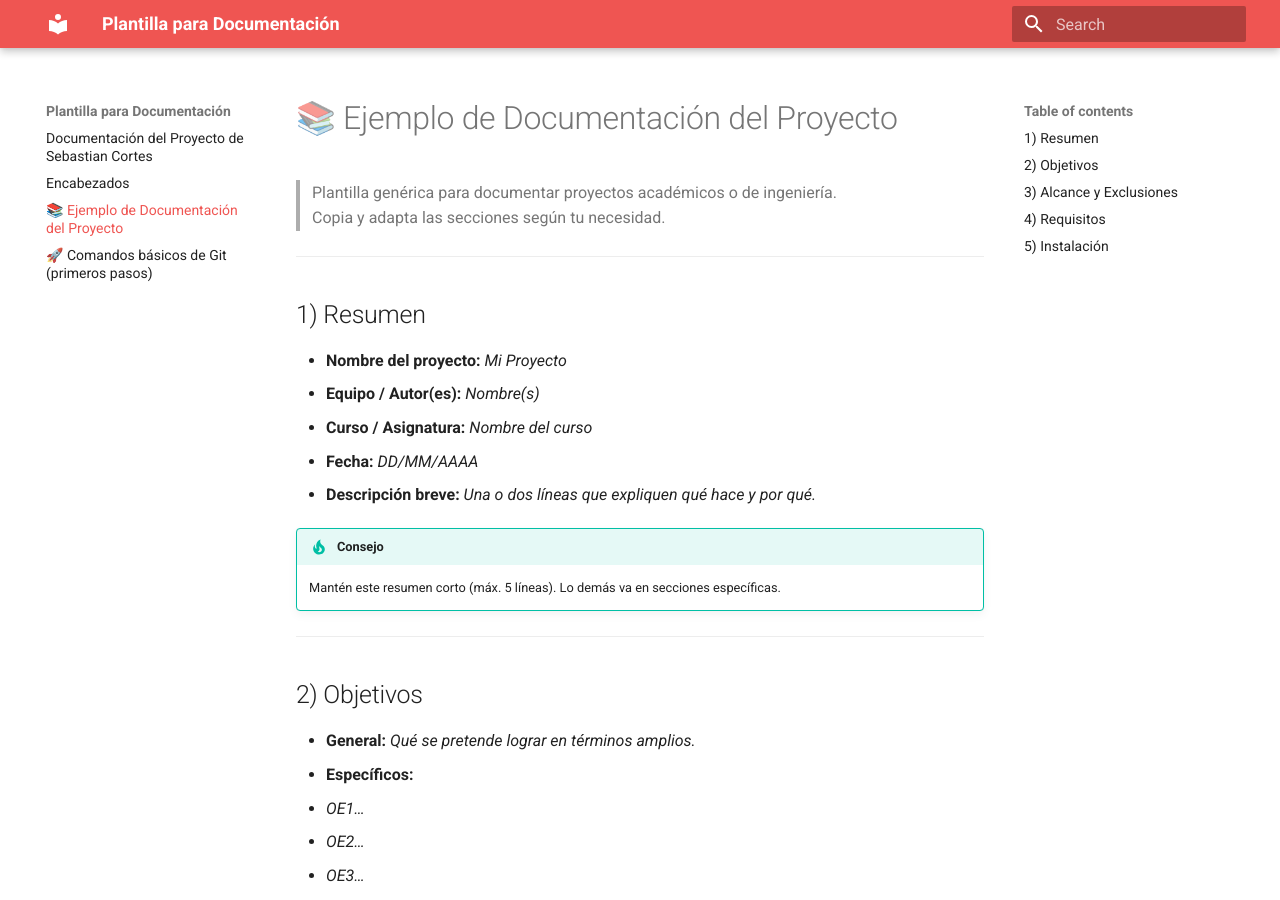
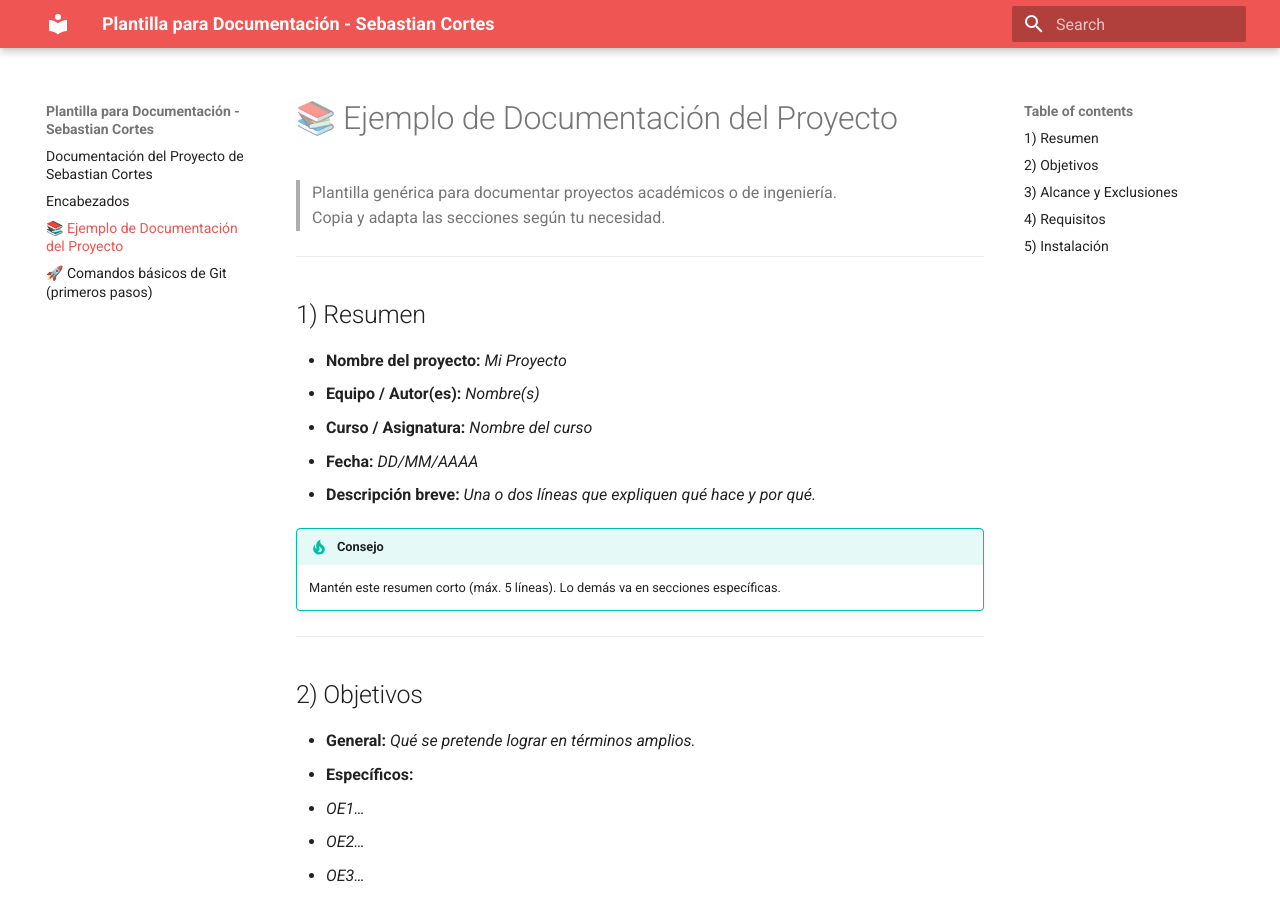
Before and after one commit to sebastiancortesgutierrez002-eng/sf-k-rfp0, an MkDocs documentation site: the page built from docs/ejemplo.md, in a window 1280 px wide and 900 px high. Built offline with MkDocs 1.6.1 and Material for MkDocs 9.7.7, drawn with Linux system fonts in a browser that asks for light colours.

Commit message:
chopped chuzz

```diff
--- a/mkdocs.yml
+++ b/mkdocs.yml
@@ -1,4 +1,4 @@
-site_name: Plantilla para Documentación
+site_name: Plantilla para Documentación - Sebastian Cortes
 markdown_extensions:
   - pymdownx.highlight:
       anchor_linenums: true
```
Also changed, not shown: docs/index.md (+10 -1 lines).
